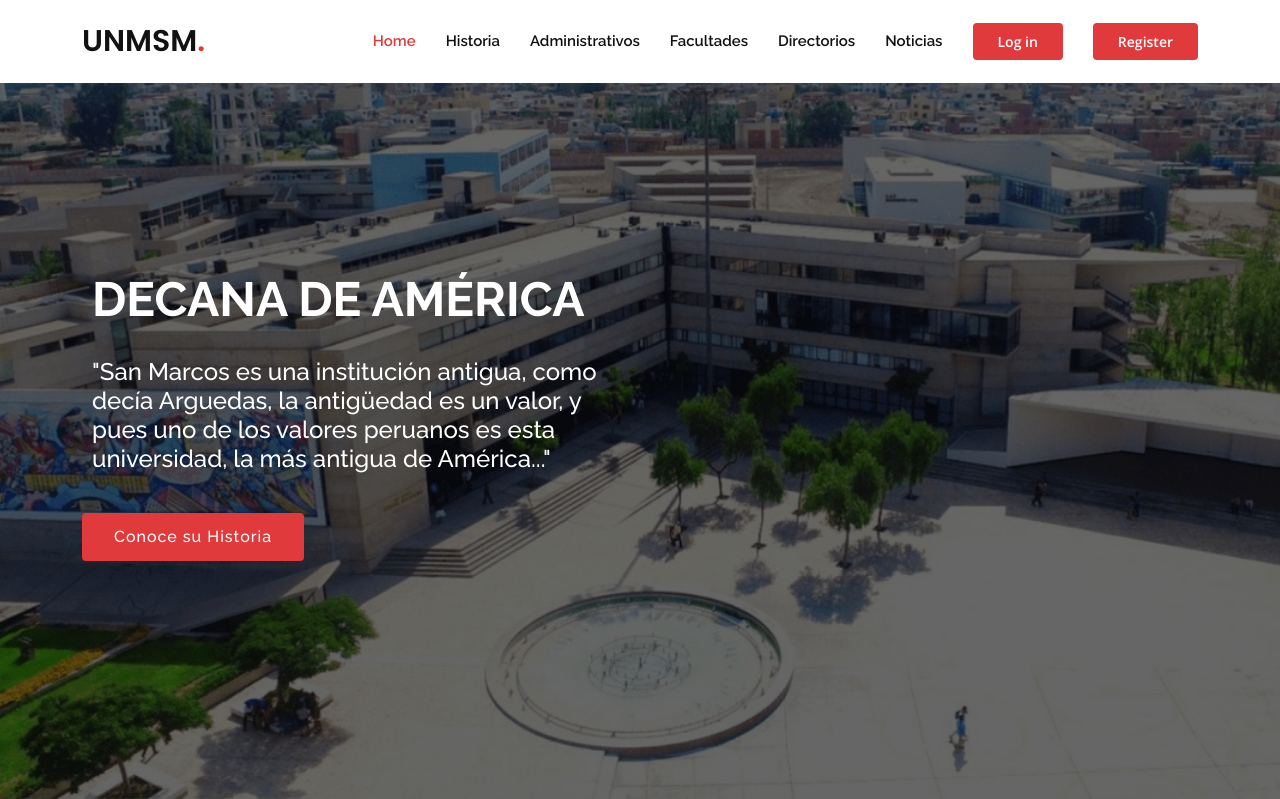
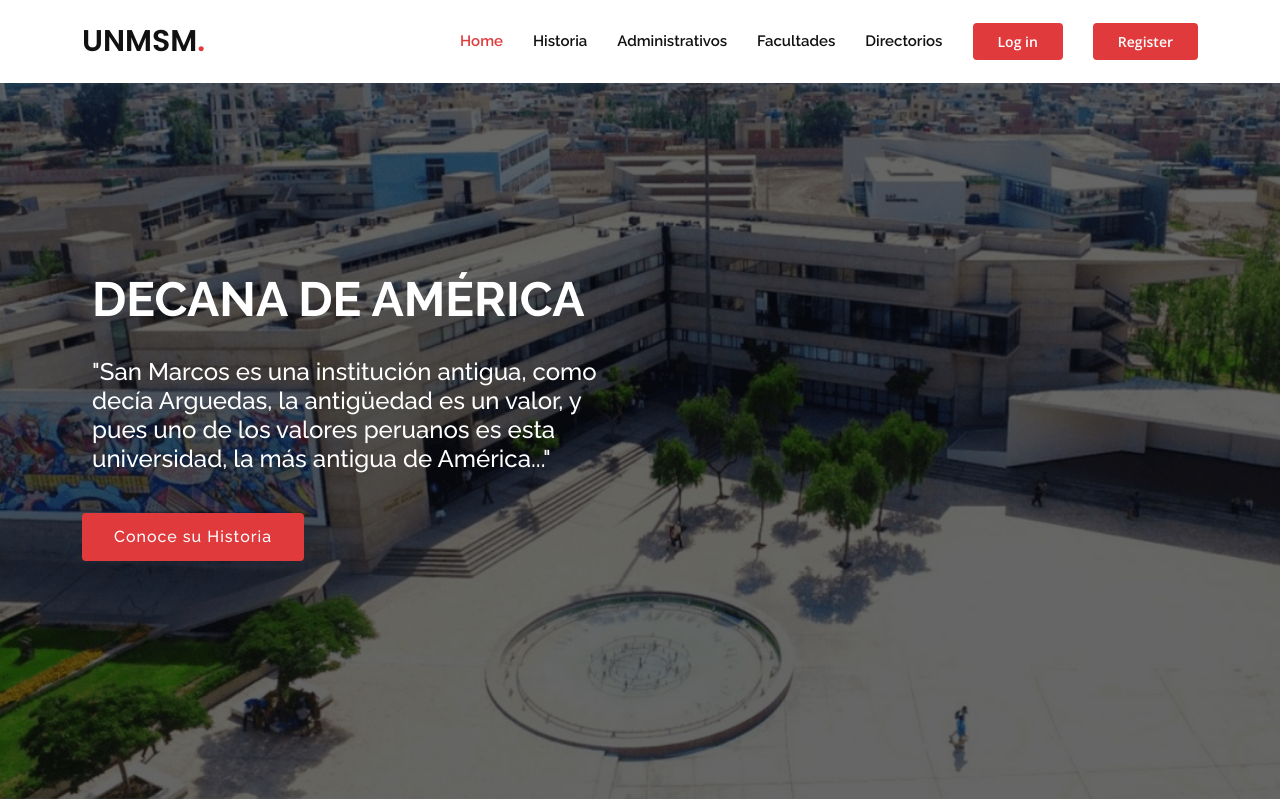
Before and after one commit to LuisBDev/Proyecto-Django-Python-UNMSM, a Django app: page / in a window 1280 px wide. Shown: the top 799 px of the page. Run offline with Django 4.2, Linux system fonts and the light colour scheme; some libraries are stand-ins or nearby versions.

Commit message:
changesv2

```diff
--- a/sanmarcosapp/templates/sanmarcosapp/index.html
+++ b/sanmarcosapp/templates/sanmarcosapp/index.html
@@ -57,7 +57,7 @@
             <li><a class="nav-link scrollto" href="/administrativos.html">Administrativos</a></li>
             <li><a class="nav-link scrollto" href="/facultades.html">Facultades</a></li>
             <li><a class="nav-link scrollto" href="/directorios.html">Directorios</a></li>
-            <li><a class="nav-link scrollto" href="/noticias.html">Noticias</a></li>
+            <!-- <li><a class="nav-link scrollto" href="/noticias.html">Noticias</a></li> -->
           </ul>
           <i class="bi bi-list mobile-nav-toggle"></i>
         </nav>
```
Also changed, not shown: db.sqlite3.
